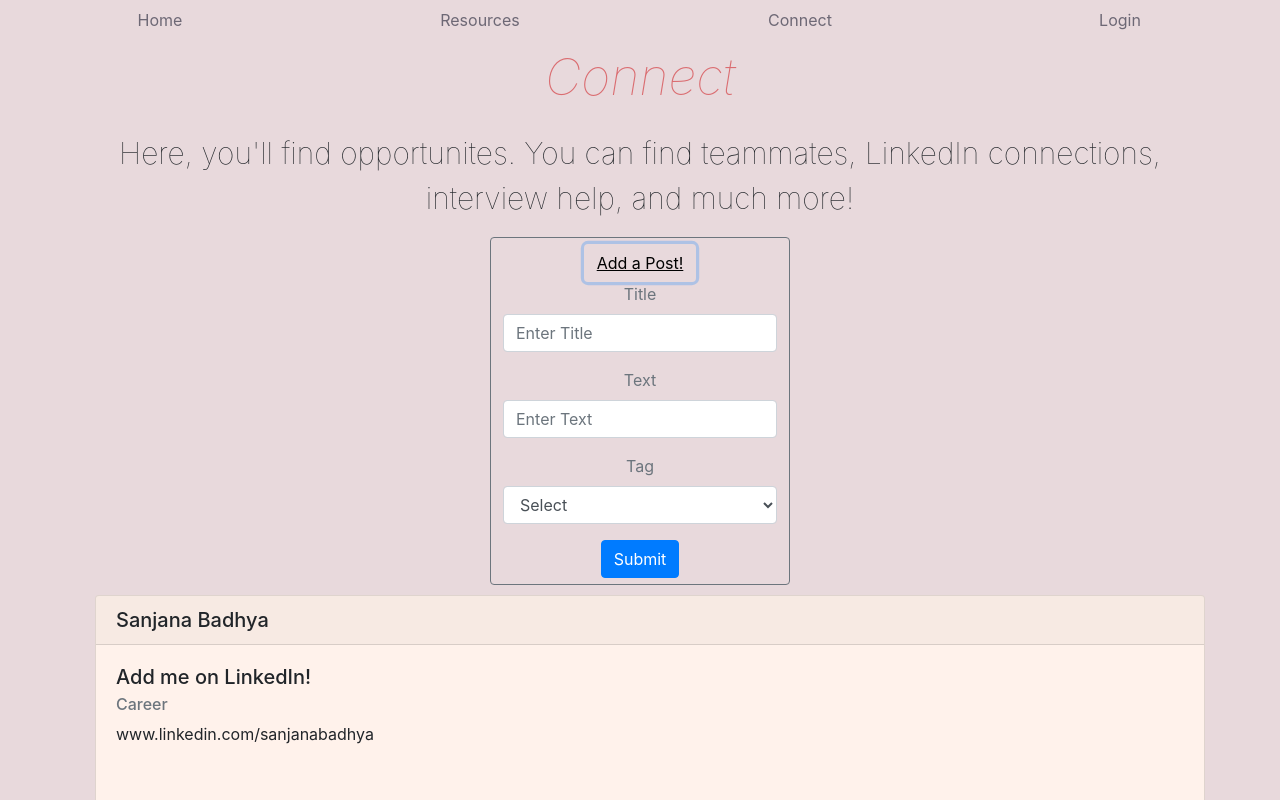
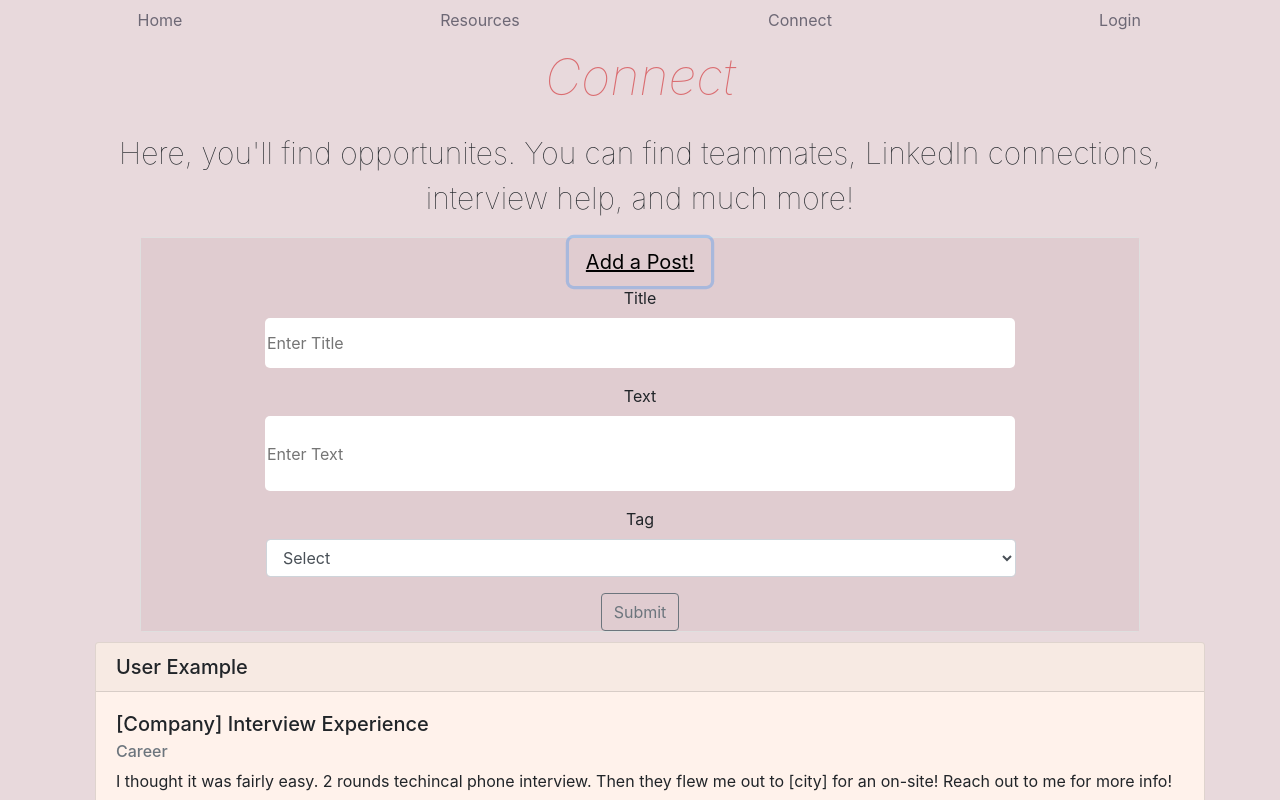
Before and after one commit to sbsanjana/sbsanjana.github.io, a React (Create React App) app: page /connect in a window 1280 px wide. Both pictures are taken after a click on the button "Add a Post!". Shown: the top 800 px of the page. Built offline with nearby package versions, Linux system fonts and the light colour scheme; data requests are answered from the project's data file.

Commit message:
connect functional

```diff
--- a/db.json
+++ b/db.json
@@ -1,6 +1,7 @@
 {
   "posts": [
     {
+      "id": "123",
       "title": "Add me on LinkedIn!",
       "tags": "Career",
       "text": "www.linkedin.com/sanjanabadhya",
@@ -8,6 +9,7 @@
       "user": "Sanjana Badhya"
     },
     {
+      "id": "124",
       "title": "[Company] Interview Experience",
       "tags": "Career",
       "text": "I thought it was fairly easy. 2 rounds techincal phone interview. Then they flew me out to [city] for an on-site! Reach out to me for more info!",
--- a/package.json
+++ b/package.json
@@ -6,6 +6,7 @@
     "@testing-library/jest-dom": "^4.2.4",
     "@testing-library/react": "^9.3.2",
     "@testing-library/user-event": "^7.1.2",
+    "axios": "^0.19.2",
     "bootstrap": "^4.5.0",
     "email-validator": "^2.0.4",
     "formik": "^2.1.4",
--- a/src/components/Connect.js
+++ b/src/components/Connect.js
@@ -13,6 +13,7 @@ export default class Connect extends React.Component {
         fetch(url)
             .then(resp => resp.json())
             .then(data => {
+                data = data.reverse();
                 let posts=data.map((post, index) => {
                     return (
                         <Container>
--- a/src/components/ConnectForm.js
+++ b/src/components/ConnectForm.js
@@ -1,59 +1,148 @@
 import React from 'react';
-import { Container, Card, Button, Col, Row, Accordion, Form } from 'react-bootstrap';
+import axios from 'axios';
+
+import { Container, Card, Button, Col, Row, Accordion, Form, Alert} from 'react-bootstrap';
 
 export default class ConnectForm extends React.Component {
     constructor(props) {
         super(props)
-        this.state={}
+        this.state={title:'', text:'', tag:'', id: 123}
+        this.handleTag = this.handleTag.bind(this);
+        this.handleText = this.handleText.bind(this);
+        this.handleTitle= this.handleTitle.bind(this);
+        this.handleSubmit= this.handleSubmit.bind(this);
+        this.makeId= this.makeId.bind(this);
+
+
+    }
+    handleClose(e) {
 
     }
 
-    handleSubmit= (e) => {
-        console.log('hi')
+    handleTitle = (e) => {
+        this.setState({title: e.target.value});
     }
+    handleText(e) {
+        this.setState({text: e.target.value});
+    }
+    handleTag(e) {
+        console.log("HI");
+        this.setState({ tag: e.target.value });
+    }
+
+    makeId(length) {
+        var result           = '';
+        var characters       = 'ABCDEFGHIJKLMNOPQRSTUVWXYZabcdefghijklmnopqrstuvwxyz0123456789';
+        var charactersLength = characters.length;
+        for ( var i = 0; i < length; i++ ) {
+           result += characters.charAt(Math.floor(Math.random() * charactersLength));
+        }
+        return result;
+     }
+
+
+    handleSubmit(event) {
+        if(this.state.title != '' && this.state.text !='' && this.state.tag != '') {
+        event.preventDefault();
+
+        const userObject = {
+
+            'title': this.state.title,
+            'tags': 'Career',
+            'text': this.state.text,
+            'date': Date.now(),
+            'tag': this.state.tag
+
+        };
+        // let url ='http://localhost:3001/posts'
+
+    // axios.post(url, { userObject })
+    //   .then(res => {
+    //     console.log(res);
+    //     console.log(res.data);
+    //   })
+
+    var d = new Date();
+
+
+    fetch("http://localhost:3001/posts", {
+            method: 'POST',
+            headers: {
+            'Accept': 'application/json' ,
+              'Content-Type': 'application/json'
+            },
+            body: JSON.stringify( {
+                id: this.makeId,
+                title: this.state.title,
+                tags: this.state.tag,
+                text: this.state.text,
+                date: (d.getMonth() +1)+ '-'+ d.getDate() + '-' + d.getFullYear(),
+
+            })
+          })
+            .then((res) => res.json)
+            .then(res => console.log(res))
+            .catch(function(res){ console.log(res) })
+
+
+
+    this.setState({ title: '', text: '', tag:'' })
+    window.location.reload(false);
+        } else {
+            return (
+
+                window.alert('Make sure you have filled out all boxes!')
+
+            )
+        }
+
+    }
+
      render() {
         return(
-            <Row className="justify-content-md-center">
-            <Button centered variant='outline-secondary' >
-            <Accordion>
+            <Row className="justify-content-md-center" >
+                <Card style={{width:1000, textAlign:'center'}}>
+            <Accordion style={{backgroundColor:'#E0CCD0'}}>
 
-      <Accordion.Toggle as={Button} variant="link" eventKey="0" style={{color:'black'}}>
+      <Accordion.Toggle as={Button} style={{width:500}}variant="link" size='lg' eventKey="0" style={{color:'black'}}>
         Add a Post!
       </Accordion.Toggle>
     <Accordion.Collapse eventKey="0">
 
+
+
       <Form>
             <Form.Group controlId="formBasicEmail">
-                <Form.Label>Title</Form.Label>
-                <Form.Control type="email" placeholder="Enter Title" />
+                <Form.Label>Title</Form.Label> <br />
+                <input type="email" placeholder="Enter Title" style={{width:750, height: 50, borderRadius:5, border:'none'}} onChange={this.handleTitle} />
 
             </Form.Group>
 
             <Form.Group controlId="formBasicPassword">
-                <Form.Label>Text</Form.Label>
-                <Form.Control type="textarea" placeholder="Enter Text" />
+                <Form.Label>Text</Form.Label> <br />
+                <input type="text area" style={{width:750, height:75, border:'none', borderRadius:5}}placeholder="Enter Text" onChange={this.handleText} />
             </Form.Group>
             <Form.Group controlId="">
             <Form.Label>Tag</Form.Label>
 
-            <Form.Control as="select">
+            <Form.Control as="select" style={{width:750, marginLeft:125}} onChange={this.handleTag}>
                 <option>Select </option>
                 <option>Career</option>
                 <option>Education</option>
                 <option>Fun</option>
-      {/* <option>4</option>
-      <option>5</option> */}
+
             </Form.Control>
             </Form.Group>
-            <Button variant="primary" type="submit" onClick={this.handleSubmit}>
+            <Button variant="outline-secondary" type="submit" onClick={this.handleSubmit}>
                 Submit
             </Button>
+
         </Form>
     </Accordion.Collapse>
 
 
 </Accordion>
-</Button>
+</Card>
 </Row>
 
 
```
Also changed, not shown: 1 other file (tests, documents, lock files or other folders). Lines whose indentation alone changed are shown as unchanged.
